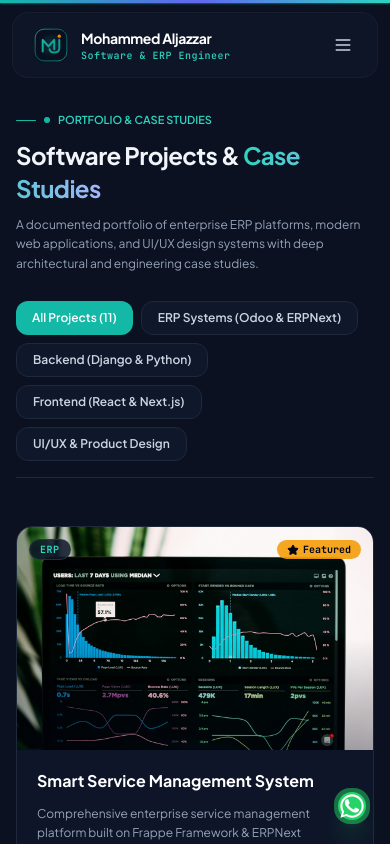
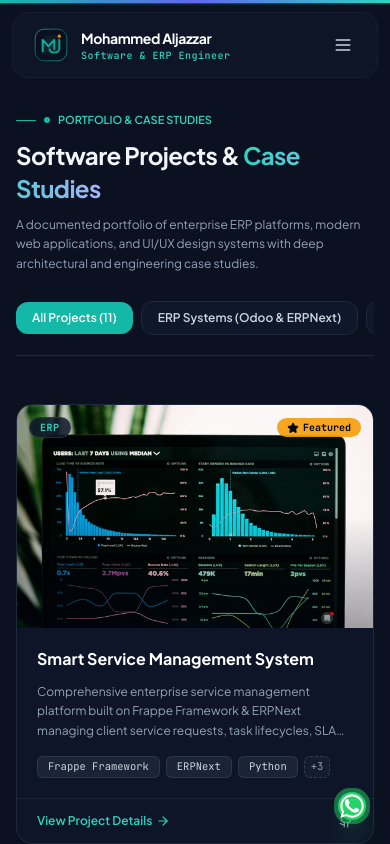
Before and after one commit to Mohammed-Aljazzar/portfolio, a Next.js app: page /en/projects in a window 390 px wide. Shown: the top 844 px of the page. Built offline with nearby package versions, Linux system fonts and the light colour scheme.

Commit message:
feat(projects): add drag-to-scroll swipe for category filters on mobile and tablet

```diff
--- a/src/app/[lang]/projects/page.tsx
+++ b/src/app/[lang]/projects/page.tsx
@@ -1,6 +1,6 @@
 "use client";
 
-import React, { useState } from "react";
+import React, { useState, useRef } from "react";
 import Image from "next/image";
 import Link from "next/link";
 import { useLanguage } from "@/context/LanguageContext";
@@ -22,6 +22,39 @@ export default function ProjectsPage() {
   const { language, t, isRTL } = useLanguage();
   const [activeFilter, setActiveFilter] = useState<string>("all");
   const Arrow = isRTL ? ArrowLeft : ArrowRight;
+
+  // Drag-to-scroll for categories on mobile & tablet
+  const filterTabsRef = useRef<HTMLDivElement>(null);
+  const isTabsDownRef = useRef(false);
+  const tabsStartXRef = useRef(0);
+  const tabsScrollLeftRef = useRef(0);
+  const hasTabsDraggedRef = useRef(false);
+
+  const handleTabsMouseDown = (e: React.MouseEvent<HTMLDivElement>) => {
+    if (!filterTabsRef.current) return;
+    isTabsDownRef.current = true;
+    hasTabsDraggedRef.current = false;
+    tabsStartXRef.current = e.pageX - filterTabsRef.current.offsetLeft;
+    tabsScrollLeftRef.current = filterTabsRef.current.scrollLeft;
+  };
+
+  const handleTabsMouseLeave = () => {
+    isTabsDownRef.current = false;
+  };
+
+  const handleTabsMouseUp = () => {
+    isTabsDownRef.current = false;
+  };
+
+  const handleTabsMouseMove = (e: React.MouseEvent<HTMLDivElement>) => {
+    if (!isTabsDownRef.current || !filterTabsRef.current) return;
+    const x = e.pageX - filterTabsRef.current.offsetLeft;
+    const walk = x - tabsStartXRef.current;
+    if (Math.abs(walk) > 5) {
+      hasTabsDraggedRef.current = true;
+    }
+    filterTabsRef.current.scrollLeft = tabsScrollLeftRef.current - walk;
+  };
 
   const projects = initialData.projects;
   const filteredProjects = projects.filter(
@@ -73,9 +106,17 @@ export default function ProjectsPage() {
           </div>
         </ScrollReveal>
 
-        {/* Categories / Filter Tabs */}
+        {/* Categories / Filter Tabs (Drag-to-scroll & swipe on mobile and tablet, wrap on lg+) */}
         <ScrollReveal delay={0.06}>
-          <div className="flex flex-wrap gap-2 pt-1 border-b border-slate-200/80 dark:border-slate-800 pb-4">
+          <div className="relative border-b border-slate-200/80 dark:border-slate-800 pb-4">
+            <div
+              ref={filterTabsRef}
+              onMouseDown={handleTabsMouseDown}
+              onMouseLeave={handleTabsMouseLeave}
+              onMouseUp={handleTabsMouseUp}
+              onMouseMove={handleTabsMouseMove}
+              className="flex items-center gap-2 overflow-x-auto lg:flex-wrap lg:overflow-x-visible no-scrollbar scroll-smooth cursor-grab active:cursor-grabbing select-none py-1"
+            >
               {[
                 { id: "all", label: t.projectsPage.filters.all },
                 { id: "erp", label: t.projectsPage.filters.erp },
@@ -85,8 +126,11 @@ export default function ProjectsPage() {
               ].map((f) => (
                 <button
                   key={f.id}
-                onClick={() => setActiveFilter(f.id)}
-                className={`px-4 py-2 text-xs sm:text-[13px] font-semibold rounded-xl transition-all duration-200 cursor-pointer ${
+                  onClick={() => {
+                    if (hasTabsDraggedRef.current) return;
+                    setActiveFilter(f.id);
+                  }}
+                  className={`px-4 py-2 text-xs sm:text-[13px] font-semibold rounded-xl transition-all duration-200 shrink-0 cursor-pointer whitespace-nowrap ${
                     activeFilter === f.id
                       ? "bg-teal-600 dark:bg-teal-500 text-white shadow-xs shadow-teal-500/20"
                       : "bg-white dark:bg-slate-900 text-slate-700 dark:text-slate-300 border border-slate-200/90 dark:border-slate-800 hover:border-slate-300 dark:hover:border-slate-700 hover:bg-slate-50 dark:hover:bg-slate-800/50"
@@ -95,6 +139,7 @@ export default function ProjectsPage() {
                   {f.label}
                 </button>
               ))}
+            </div>
           </div>
         </ScrollReveal>
       </section>
```
Lines whose indentation alone changed are shown as unchanged.
